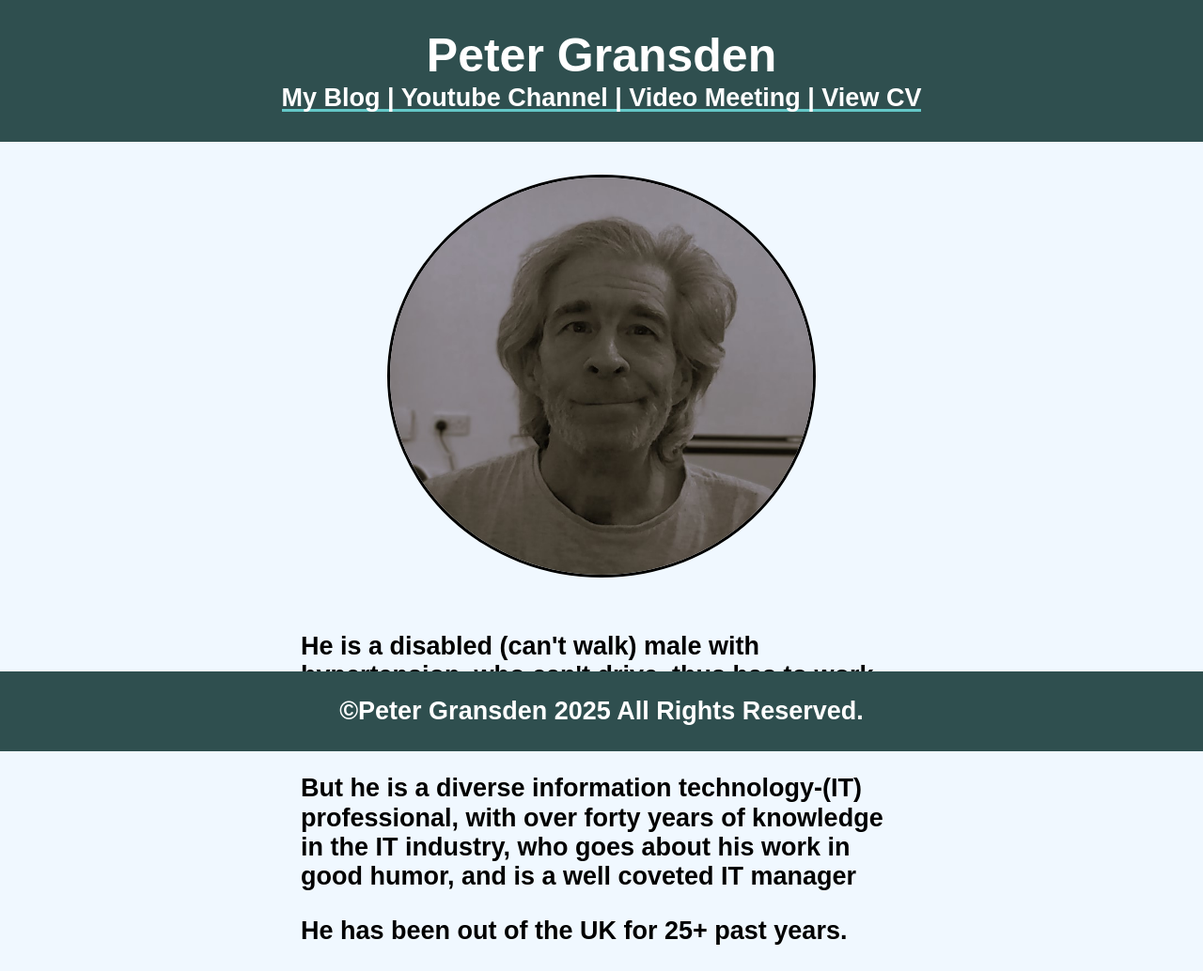
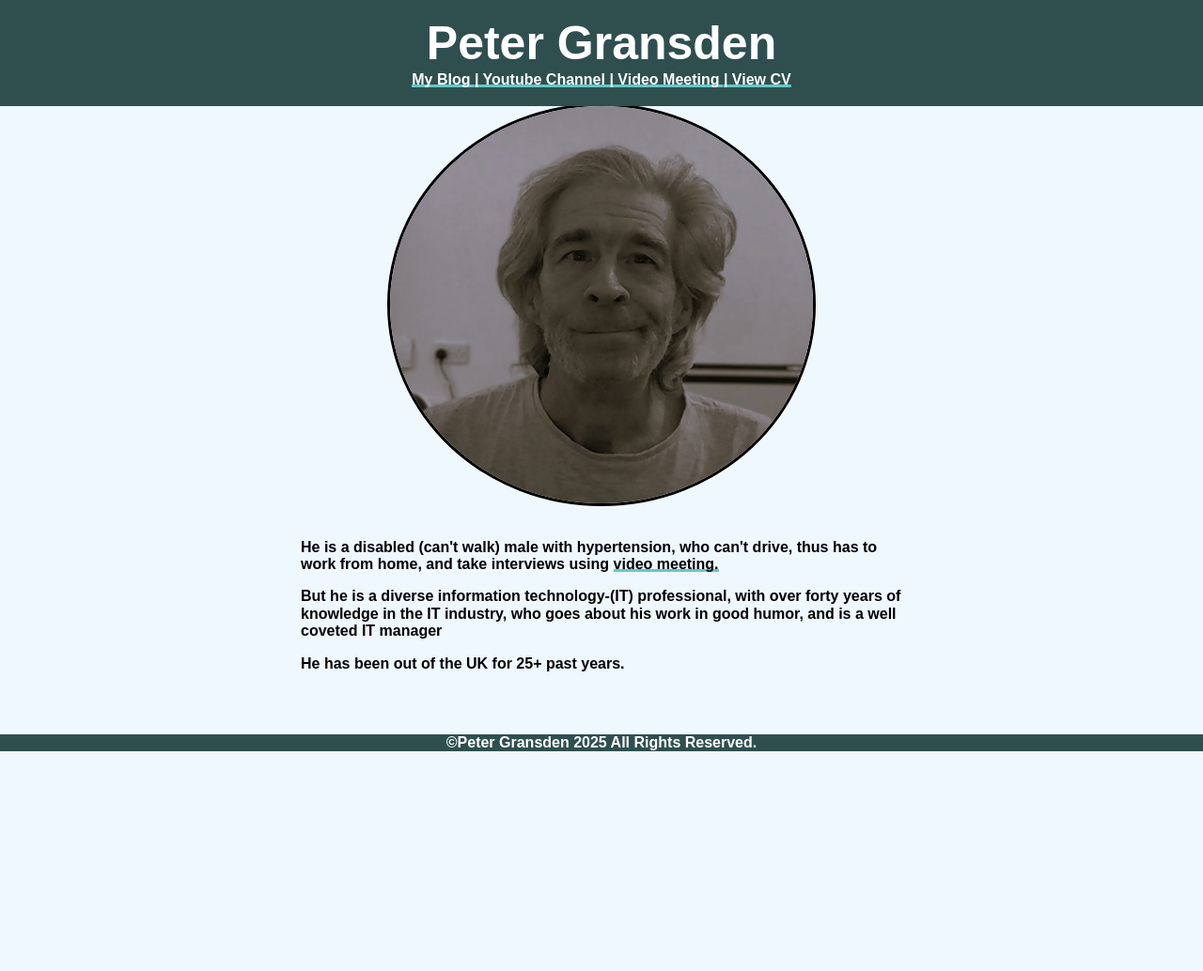
Before and after one commit to Peter-Gransden/Home, a plain HTML site: page index.html in a window 1280 px wide. Shown: the whole page at 94% size. After the commit the page ends 800 px from the top, so only its background shows below. Drawn offline with Linux system fonts and the light colour scheme.

Commit message:
Add files via upload

```diff
--- a/index.html
+++ b/index.html
@@ -38,7 +38,7 @@
 			body {
 				display: grid;
 				font-family: 'Poppins', sans-serif;
-				font-size: 27px;
+
 				font-weight: 700;
 				height: 100vh;
 				place-items: center;
@@ -127,10 +127,10 @@
 				of knowledge in the IT industry, who goes about his work in good humor,
 				and is a well coveted IT manager
 			</p>
-
 			<p>
 				He has been out of the UK for 25+ past years.
 			</p>
+			<br>
 		</div>
 			<br>
 			<br>
@@ -138,7 +138,7 @@
 			<br>
 		<!--</div>-->
 		<div class="footer">
-			<p>©Peter Gransden 2025 All Rights Reserved.</p>
+			©Peter Gransden 2025 All Rights Reserved.
 		</div>
 	</body>
 </html>
```
